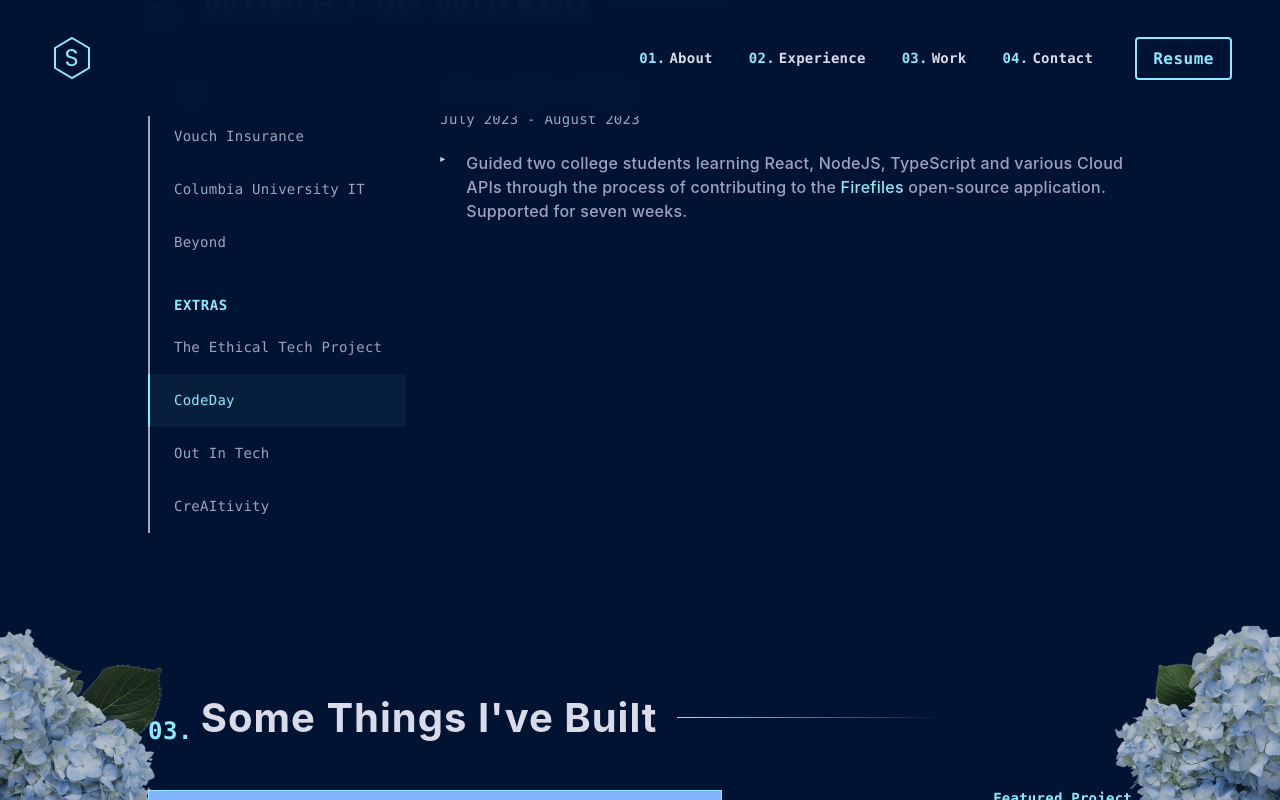
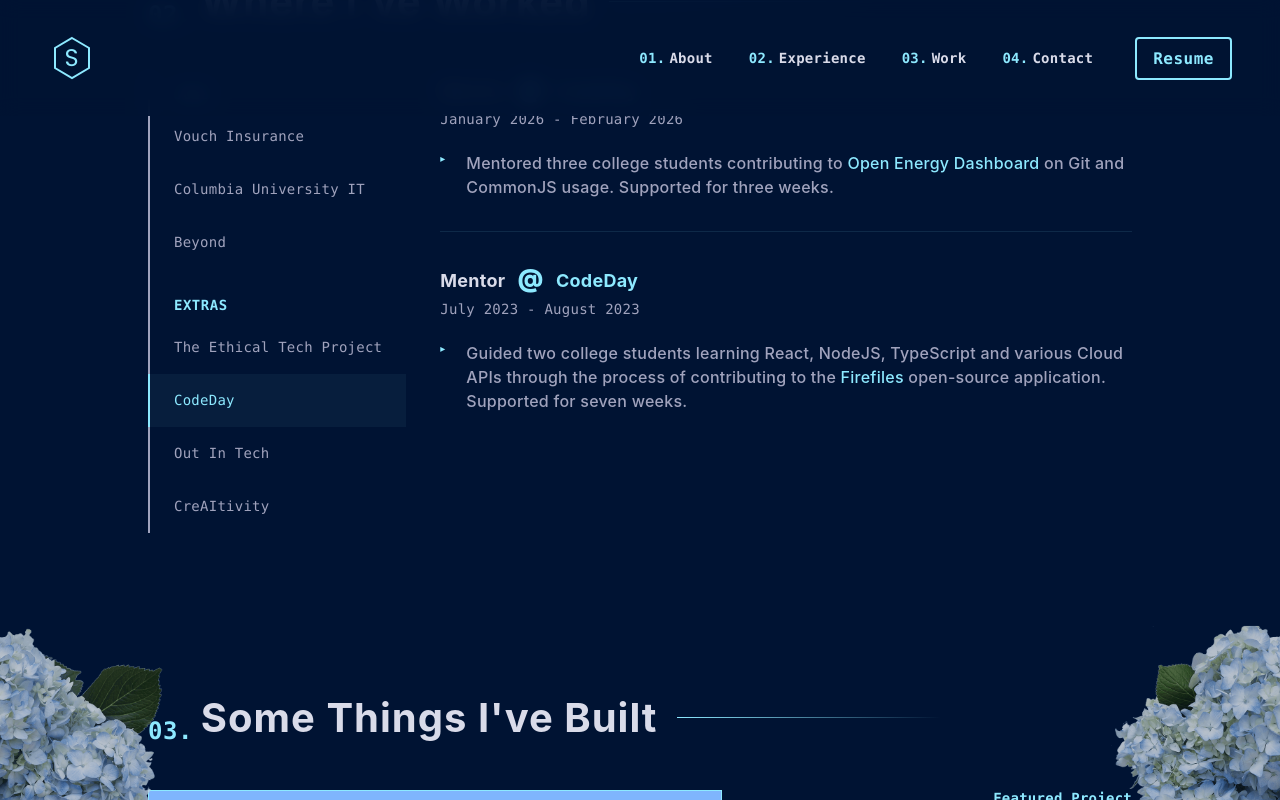
Before and after one commit to sabrinaspage/digital-ocean-app, a React (Create React App) app: page / in a window 1280 px wide. Both pictures are taken after a click on the button "CodeDay". Shown: the part 2177-2977 px from the top of the page. Built offline with nearby package versions, Linux system fonts and the light colour scheme.

Commit message:
add to CodeDay experience

```diff
--- a/src/constants/experiences.js
+++ b/src/constants/experiences.js
@@ -79,6 +79,22 @@ export const allExperiences = [
     roles: [
       {
         title: "Mentor",
+        date: "January 2026 - February 2026",
+        responsibilities: [
+          <>
+            Mentored three college students contributing to <a
+              href="https://github.com/OpenEnergyDashboard/OED/pull/1579"
+              target="_blank"
+              rel="noopener noreferrer"
+              className="highlight"
+            >
+              Open Energy Dashboard
+            </a> on Git and CommonJS usage. Supported for three weeks.
+          </>
+        ],
+      },
+      {
+        title: "Mentor",
         date: "July 2023 - August 2023",
         responsibilities: [
           <>
@@ -93,7 +109,7 @@ export const allExperiences = [
               Firefiles
             </a>{" "}
             open-source application. Supported for seven weeks.
-          </>,
+          </>
         ],
       },
     ],
```
